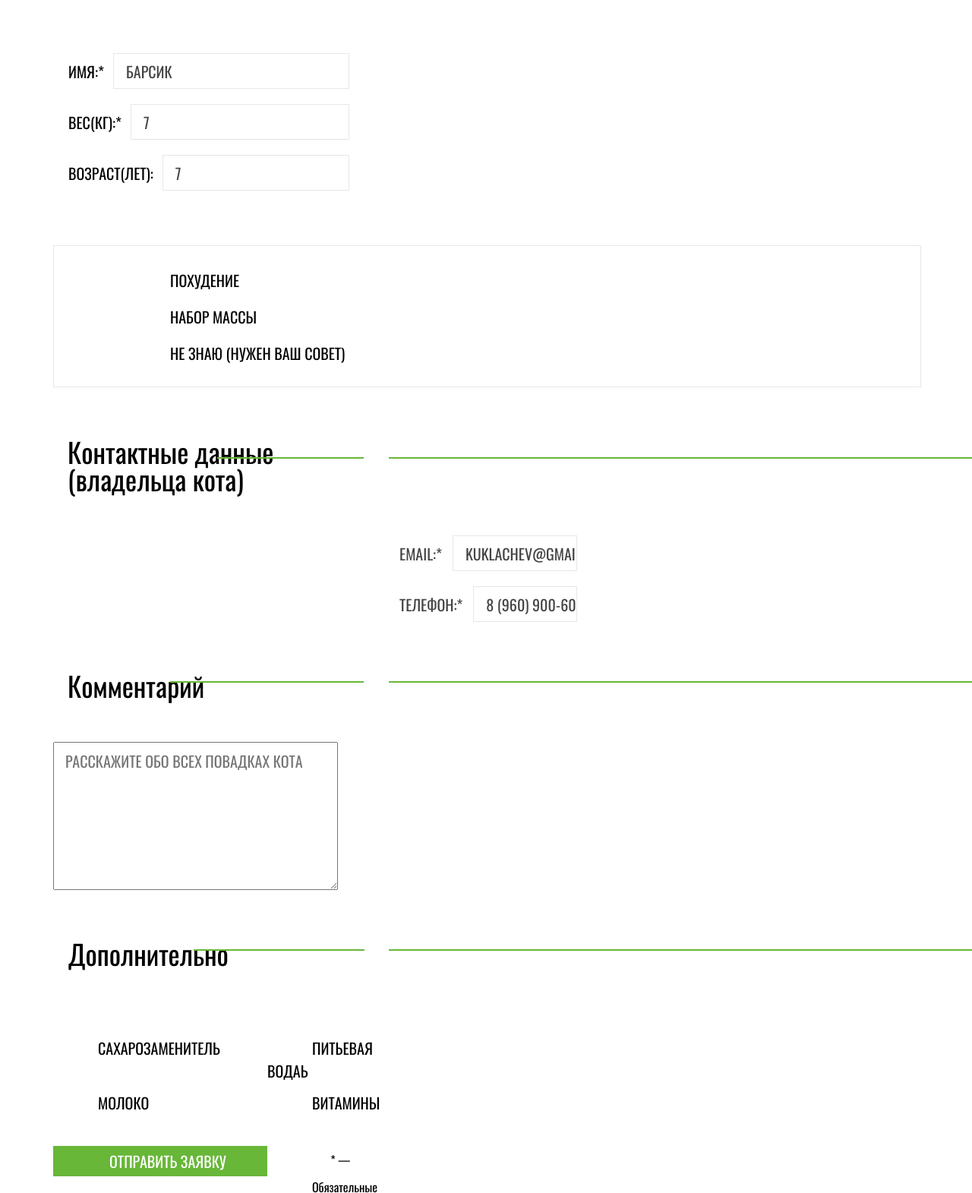
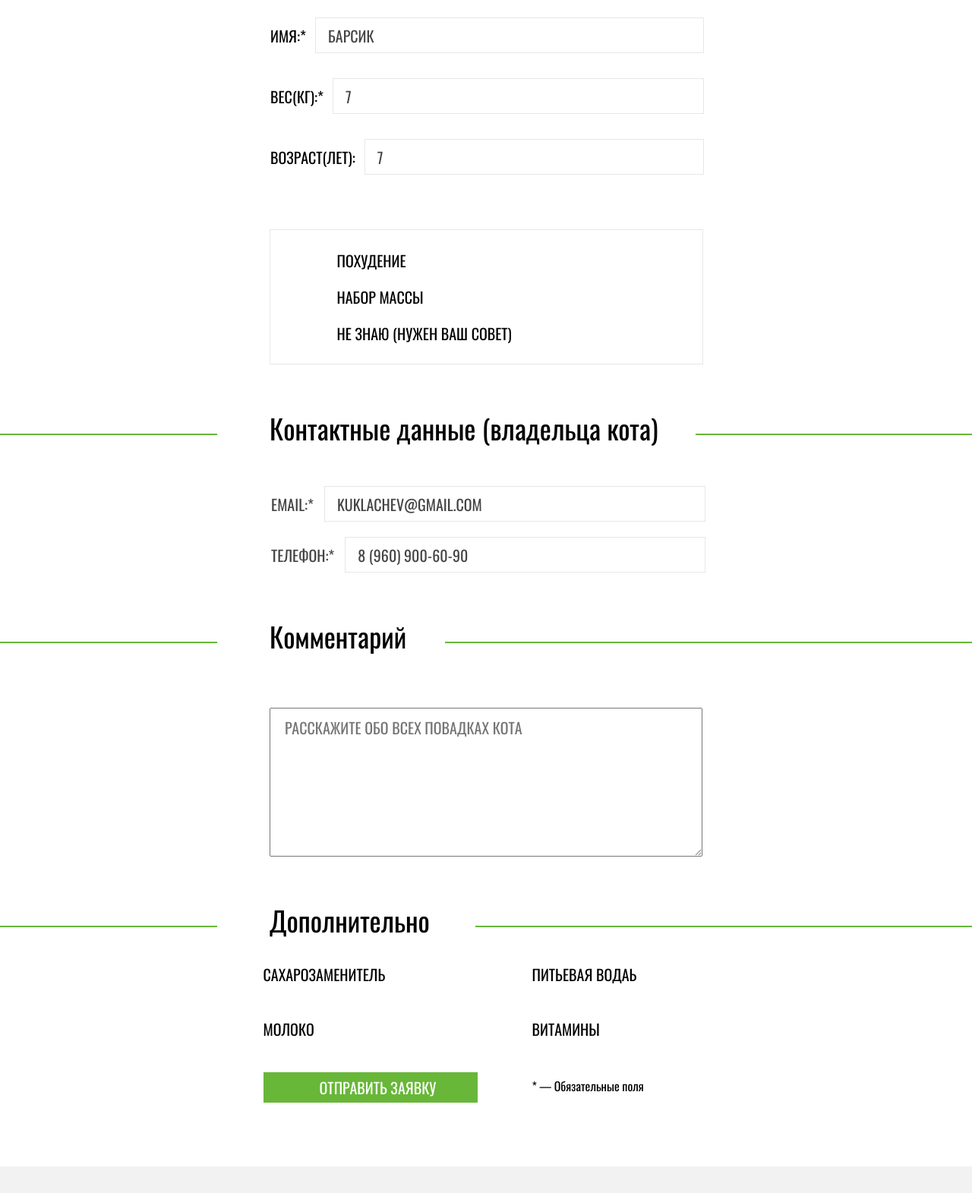
Before and after one commit to MattNovik/Cats-food-shop, a website: page source/form.html in a window 1280 px wide. Shown: the part 419-1990 px from the top of the page at 76% size. Drawn offline with nearby package versions, Linux system fonts and the light colour scheme; files that its build step writes are made by us from their sources.

Commit message:
add style for form html

```diff
--- a/source/form.html
+++ b/source/form.html
@@ -121,12 +121,14 @@
   </main>
   <footer class="page-footer">
     <section class="invite-to-work">
+      <div class="invite-to-work__wrapper">
         <h3 class="invite-to-work__name">
           приглашаем к сотрудничеству дилеров!
         </h3>
         <p class="invite-to-work__adress">
           ул. Большая Конюшенная, д. 19/8 Санкт-Петербург
         </p>
+      </div>
     </section>
     <section class="map">
       <img src="img/mobile/index/map.jpg" alt="карта компании" width="320" height="360" class="map__image">
--- a/source/sass/blocks/additional-name.scss
+++ b/source/sass/blocks/additional-name.scss
@@ -19,9 +19,16 @@
   @media (min-width: $tablet-width) {
     font-size: 36px;
     line-height: 36px;
-    margin:0 0 57px 70px;
+    padding:0 0 38px 69px;
+    max-width:708px;
+    &:after {
+      top:25px;
+      width:calc(100% - 340px);
+    }
   }
   @media (min-width: $desktop-width) {
-    margin: 69px 0 0 110px;
+    max-width:1330px;
+    margin: 69px auto 0px auto;
+    padding:0 0 0 55px;
   }
 }
--- a/source/sass/blocks/cat-info.scss
+++ b/source/sass/blocks/cat-info.scss
@@ -25,18 +25,22 @@
   @media (min-width: $tablet-width) {
     font-size: 20px;
     line-height: 30px;
-    margin:20px 67px 0 70px;
+    padding:20px 67px 0 70px;
+    max-width:708px;
   }
   @media (min-width: $desktop-width) {
-    margin:20px 67px 0 110px;
+    padding:20px 67px 0 0;
+    max-width:1440px;
+    margin:0 auto;
     & input {
       max-width: 506px;
-      height:50px;
+      height:52px;
     }
   }
 }
 .cat-info:first-child {
   @media (min-width: $desktop-width) {
-    margin:0 67px 0 110px;
+    padding:0 67px 0 0;
+    max-width:1440px;
   }
 }
--- a/source/sass/blocks/comments-name.scss
+++ b/source/sass/blocks/comments-name.scss
@@ -19,9 +19,16 @@
   @media (min-width: $tablet-width) {
     font-size: 36px;
     line-height: 36px;
-    margin:0 0 56px 69px;
+    padding:0 0 38px 69px;
+    max-width:708px;
+    &:after {
+      top:25px;
+      width:calc(100% - 300px);
+    }
   }
   @media (min-width: $desktop-width) {
-    margin:69px 0 0 110px;
+    max-width:1330px;
+    margin: 69px auto 76px auto;
+    padding:0 0 0 55px;
   }
 }
--- a/source/sass/blocks/comments-text.scss
+++ b/source/sass/blocks/comments-text.scss
@@ -14,7 +14,8 @@
   }
   @media (min-width: $tablet-width) {
     width:calc(100% - 139px);
-    margin:0px 67px 0 70px;
+    padding:10px 0 0 19px;
+    max-width:570px;
     &::placeholder {
       font-size: 20px;
       line-height: 30px;
@@ -22,8 +23,8 @@
   }
   @media (min-width: $desktop-width) {
     width:calc(100% - 220px);
-    max-width:1440px;
+    max-width:1220px;
     box-sizing:border-box;
-    margin:76px 110px 0 110px;
+    padding:19px  0 0 10px;
   }
 }
--- a/source/sass/blocks/contacts-name.scss
+++ b/source/sass/blocks/contacts-name.scss
@@ -20,9 +20,15 @@
   @media (min-width: $tablet-width) {
     font-size: 36px;
     line-height: 36px;
-    margin:0 0 56px 69px;
+    padding:0 0 38px 69px;
+    max-width:708px;
+    &:after {
+      width:calc(100% - 630px);
+    }
   }
   @media (min-width: $desktop-width) {
-    margin: 69px 0 0px 110px;
+    max-width:1330px;
+    margin: 69px auto 0px auto;
+    padding:0 0 0 55px;
   }
 }
--- a/source/sass/blocks/form.scss
+++ b/source/sass/blocks/form.scss
@@ -6,7 +6,6 @@
     margin:54px 0 0 0;
   }
   @media (min-width:$desktop-width) {
-    max-width:1440px;
     box-sizing:box-border;
     margin:56px auto 0 auto;
   }
@@ -34,18 +33,42 @@
     background:$basic_green;
     z-index: -1;
   }
+  @media (min-width: $tablet-width) {
+    &:before {
+      width:100%;
+    }
+  }
+  @media (min-width: $desktop-width) {
+    &:before {
+      top:94px;
+    }
+  }
 }
 .form__item.form__item--line.form__item--line-upper {
   &:before {
     top:12px;
+  }
+  @media (min-width:$tablet-width) {
+    &:before {
+      top:25px;
+    }
+  }
+  @media (min-width: $desktop-width) {
+    &:before {
+      top:94px;
+    }
   }
 }
 .form__item-wrapper {
   @media (min-width:$desktop-width) {
     display: flex;
     justify-content:space-between;
-    align-items:flex-start;
-    margin:66px 0 0 0;
+    align-items:center;
+    margin:66px auto 0 auto;
+    max-width:1440px;
+    padding:0 0 0 110px;
+    box-sizing:border-box;
+    width:100%;
   }
 }
 .form__item-contacts-wrapper {
@@ -53,10 +76,15 @@
   margin:0 auto;
   padding:0 20px 0 20px;
   box-sizing:border-box;
+  @media (min-width: $tablet-width) {
+    max-width:708px;
+    padding:0;
+  }
   @media (min-width: $desktop-width) {
+    max-width:1440px;
     display: flex;
     justify-content:space-between;
-    margin:76px 110px 0 110px;
+    padding:76px 110px 0 110px;
   }
 }
 .form__item--border-bottom {
@@ -77,8 +105,10 @@
   margin-inline-start: 0;
   margin-inline-end: 0;
   @media (min-width: $tablet-width) {
-    margin:72px 67px 1px 70px;
     border:solid 1px #E7E7E7;
+    max-width: 571px;
+    box-sizing:border-box;
+    margin:72px auto 0 auto;
   }
   @media (min-width:$desktop-width) {
     flex-grow:1;
@@ -93,10 +123,13 @@
     display: grid;
     grid-template-rows: 72px 72px 52px;
     grid-template-columns: 1fr 1fr;
-    margin: 0 67px 72px 70px;
+    padding: 0 67px 72px 70px;
+    max-width:708px;
   }
   @media (min-width: $desktop-width) {
-    margin:57px 110px 82px 110px;
+    box-sizing:border-box;
+    max-width:1440px;
+    padding:57px 110px 82px 110px;
     grid-template-rows:101px 52px;
     grid-template-columns: 1fr 1fr 1fr 1fr;
     grid-template-areas:
@@ -118,10 +151,14 @@
   @media (min-width: $tablet-width) {
     font-size: 20px;
     line-height: 30px;
-    margin:0 0 0 70px;
+    padding:0 0 0 70px;
+    box-sizing:border-box;
+    margin:0 auto;
+    max-width:708px;
   }
   @media (min-width: $desktop-width) {
-    margin:0 0 0 110px;
+    max-width:1440px;
+    padding:0 0 0 110px;
   }
 }
 .form__item--top-margin {
@@ -162,12 +199,13 @@
     width:282px;
     font-size: 20px;
     line-height: 20px;
-    margin:0;
+    margin:0 0 0 59px;
   }
   @media (min-width: $desktop-width) {
     width:100%;
     height:52px;
     grid-area: sub;
+    margin:0;
   }
 }
 .form__help-text {
@@ -176,6 +214,7 @@
   line-height: 16px;
   text-align: center;
   @media (min-width: $tablet-width) {
+    text-align:left;
     width:50%;
     font-size: 16px;
     line-height: 36px;
--- a/source/sass/blocks/page-header.scss
+++ b/source/sass/blocks/page-header.scss
@@ -28,4 +28,7 @@
   justify-content: space-between;
   align-items: center;
   padding:0 0 16px 20px;
+  @media (min-width:$desktop-width) {
+    padding:0;
+  }
 }
--- a/source/sass/blocks/page-main.scss
+++ b/source/sass/blocks/page-main.scss
@@ -8,7 +8,10 @@
   @media (min-width: $tablet-width) {
     font-size: 60px;
     line-height: 60px;
-    margin:65px 0 0 70px;
+    padding:65px 0 0 70px;
+    margin:0 auto;
+    box-sizing:border-box;
+    max-width:708px;
   }
   @media (min-width: $desktop-width) {
     width:100%;
--- a/source/sass/blocks/target.scss
+++ b/source/sass/blocks/target.scss
@@ -10,18 +10,20 @@
   @media (min-width: $tablet-width) {
     font-size:  20px;
     line-height: 30px;
-    margin:18px 0 0 88px;
+    margin:18px 0 0 0;
+    padding:0 0 0 88px;
+    max-width:none;
   }
 }
 .target--top-margin {
   margin-top:22px;
   @media (min-width: $tablet-width) {
-    margin-top:30px;
+    margin-top:25px;
   }
 }
 .target--bottom-margin {
   margin-bottom:19px;
   @media (min-width: $tablet-width) {
-    margin-bottom:29px;
+    margin-bottom:25px;
   }
 }
```
Also changed, not shown: source/catalog.html (+2 -0 lines). Lines whose indentation alone changed are shown as unchanged.
